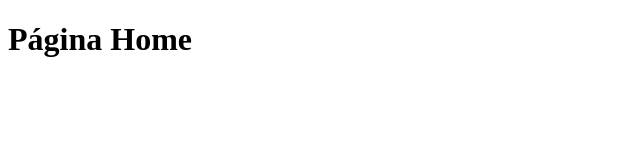
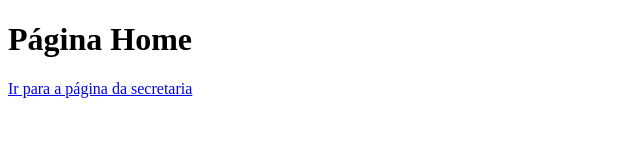
Before and after one commit to RodrigoSan1376/desafioprimeiroprojeto, a plain HTML site: page index.html in a window 1280 px wide. Shown: the whole page, without its empty margins (0-640 px from the left). Drawn offline with Linux system fonts and the light colour scheme.

Commit message:
Criados os links entre as páginas index e secretaria

```diff
--- a/index.html
+++ b/index.html
@@ -8,5 +8,6 @@
 </head>
 <body>
     <h1>Página Home</h1>
+    <a href="secretaria.html">Ir para a página da secretaria</a>
 </body>
 </html>
```
Also changed, not shown: secretaria.html (+1 -0 lines).
